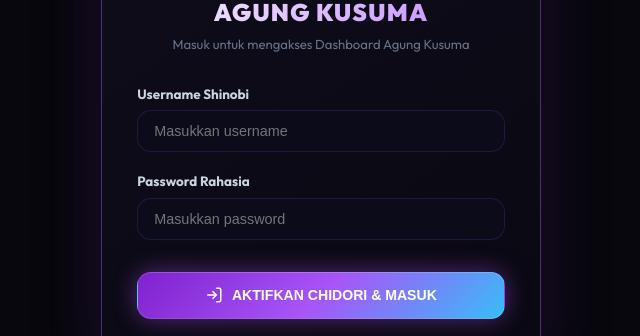
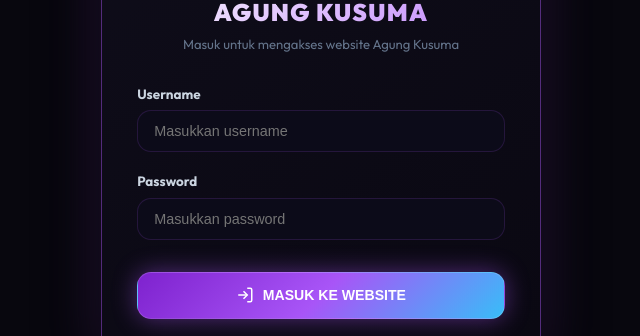
Before and after one commit to yuefop-lgtm/kusuma-personal-dashboard, a website: page public/index.html in a window 1280 px wide. Shown: the part 307-643 px from the top of the page, without its empty margins (319-959 px from the left). Drawn offline with Linux system fonts and the light colour scheme; no server answers.

Commit message:
Update text in index.html for clarity

```diff
--- a/public/index.html
+++ b/public/index.html
@@ -88,20 +88,20 @@
       </div>
 
       <h2 class="auth-title">WELCOME TO WEBSITE AGUNG KUSUMA</h2>
-      <p class="auth-subtitle">Masuk untuk mengakses Dashboard Agung Kusuma</p>
+      <p class="auth-subtitle">Masuk untuk mengakses website Agung Kusuma</p>
 
       <form id="login-form">
         <div class="form-group" style="text-align: left;">
-          <label class="form-label" for="login-username">Username Shinobi</label>
+          <label class="form-label" for="login-username">Username</label>
           <input type="text" id="login-username" class="form-control" placeholder="Masukkan username" required autocomplete="username">
         </div>
         <div class="form-group" style="text-align: left;">
-          <label class="form-label" for="login-password">Password Rahasia</label>
+          <label class="form-label" for="login-password">Password</label>
           <input type="password" id="login-password" class="form-control" placeholder="Masukkan password" required autocomplete="current-password">
         </div>
         <button type="submit" class="btn btn-primary" style="width: 100%; padding: 0.85rem; margin-top: 0.8rem;">
           <svg viewBox="0 0 24 24" fill="none" stroke="currentColor" stroke-width="2"><path d="M15 3h4a2 2 0 0 1 2 2v14a2 2 0 0 1-2 2h-4"/><polyline points="10 17 15 12 10 7"/><line x1="15" y1="12" x2="3" y2="12"/></svg>
-          AKTIFKAN CHIDORI & MASUK
+          MASUK KE WEBSITE
         </button>
       </form>
 
@@ -123,7 +123,7 @@
         </div>
         <div class="sidebar-brand-info">
           <div class="sidebar-brand-title">AGUNG DASHBOARD</div>
-          <div class="sidebar-brand-subtitle">SASUKE UCHIHA ED.</div>
+          <div class="sidebar-brand-subtitle">AGUNG KUSUMA EDITION .</div>
         </div>
       </div>
 
```
